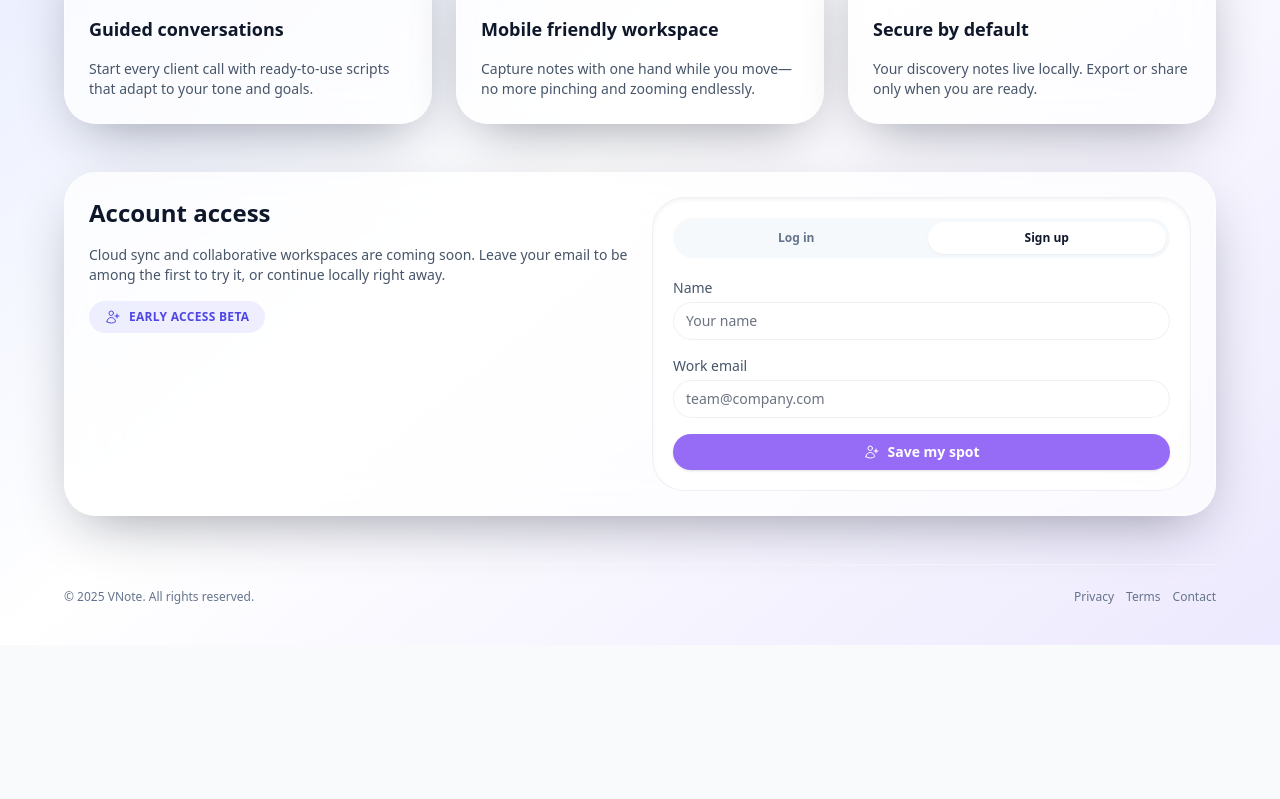
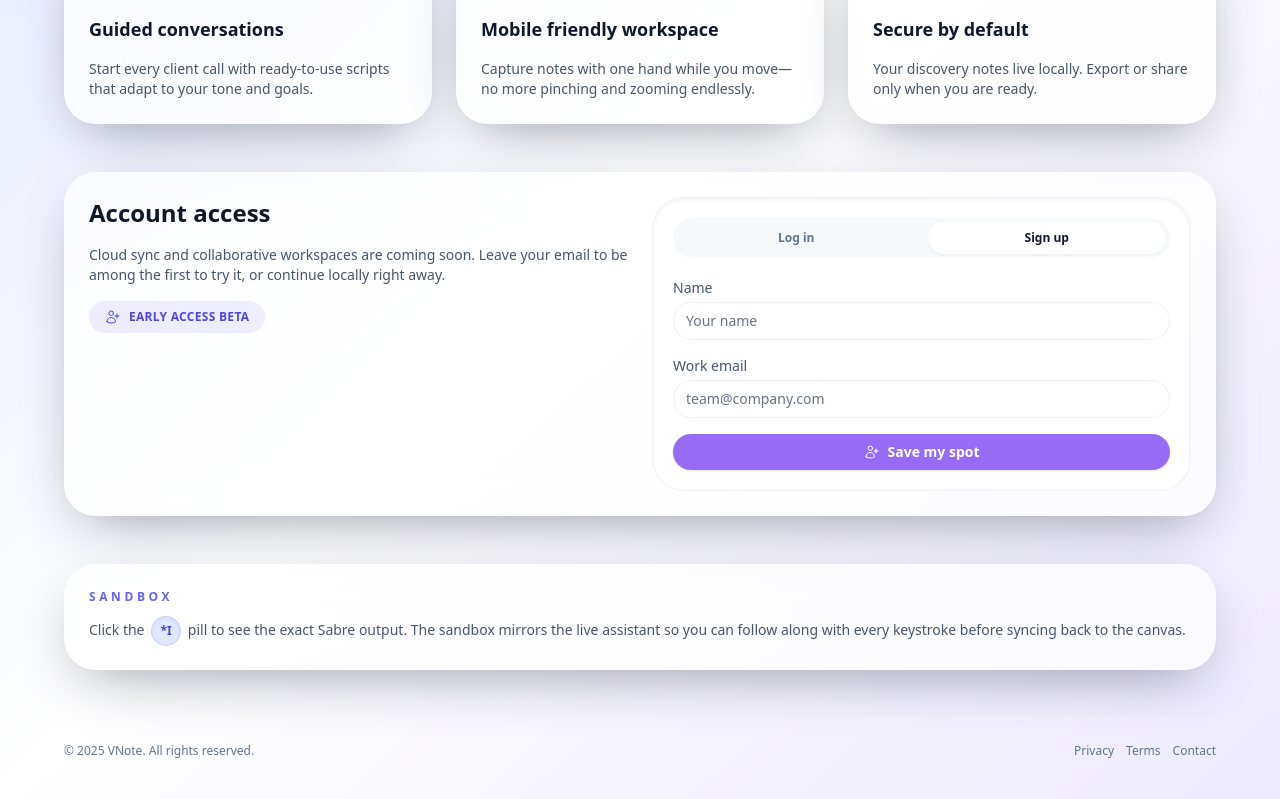
Before and after one commit to vtoool/VNote, a React (Vite) app: page /#/ in a window 1280 px wide. Shown: the part 412-1211 px from the top of the page. Before the commit the page ends 1057 px from the top, so only its background shows below. Built offline with nearby package versions, Linux system fonts and the light colour scheme.

Commit message:
Style sandbox pill hint

```diff
--- a/src/routes/Landing.tsx
+++ b/src/routes/Landing.tsx
@@ -179,6 +179,21 @@ export default function Landing() {
           </div>
         </section>
 
+        <section className="glass-panel space-y-3 p-6 text-sm text-slate-600 dark:text-slate-300">
+          <p className="text-xs font-semibold uppercase tracking-[0.3em] text-indigo-500">Sandbox</p>
+          <p>
+            Click the{' '}
+            <span
+              className="mx-1 inline-flex h-7 w-7 items-center justify-center rounded-full bg-indigo-100 text-xs font-semibold leading-none text-indigo-600 shadow-inner ring-1 ring-indigo-200 dark:bg-slate-900/60 dark:text-indigo-200 dark:ring-indigo-400/40"
+              aria-hidden="true"
+            >
+              *I
+            </span>{' '}
+            pill to see the exact Sabre output. The sandbox mirrors the live assistant so you can follow
+            along with every keystroke before syncing back to the canvas.
+          </p>
+        </section>
+
         <footer className="flex flex-col items-start gap-3 border-t border-white/40 pt-6 text-xs text-slate-500 dark:border-white/10 dark:text-slate-400 sm:flex-row sm:items-center sm:justify-between">
           <p>© {new Date().getFullYear()} VNote. All rights reserved.</p>
           <div className="flex flex-wrap gap-3">
```
